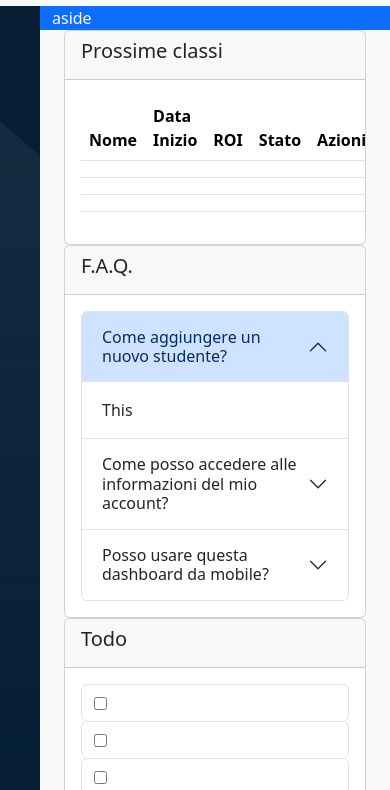
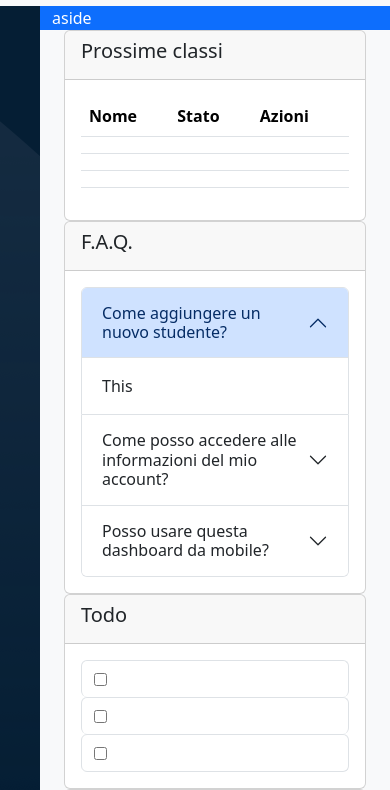
Before and after one commit to itschiaras/html-css-bootstrap-dashboard, a plain HTML site: page index.html in a window 390 px wide. Shown: the part 54-844 px from the top of the page. Drawn offline with nearby package versions, Linux system fonts and the light colour scheme.

Commit message:
fix to table

```diff
--- a/css/style.css
+++ b/css/style.css
@@ -49,6 +49,12 @@ main {
     height: 100%;
 }
 
+th, td, tr {
+    display: flex;
+    flex-grow: 1;
+}
+
+
 
 @media screen and (max-width: 576px) {
     #sidebar {
--- a/index.html
+++ b/index.html
@@ -91,34 +91,35 @@
                                                 <thead>
                                                     <tr>
                                                         <th scope="col">Nome</th>
-                                                        <th scope="col" class="">Data Inizio</th>
-                                                        <th scope="col" class="text-uppercase">roi</th>
-                                                        <th scope="col">Stato</th>
-                                                        <th scope="col">Azioni</th>
+                                                        <th scope="col" class="d-none d-sm-flex ps-0">Data Inizio</th>
+                                                        <th scope="col" class="text-uppercase d-none d-sm-flex ps-0">roi</th>
+                                                        <th scope="col" class="ps-0">Stato</th>
+                                                        <th scope="col" class="ps-0">Azioni</th>
                                                     </tr>
                                                 </thead>
                                                 <tbody>
                                                     <tr>
                                                         <th scope="row"></th>
                                                         <td></td>
-                                                        <td></td>
-                                                        <td></td>
+                                                        <td class="d-none d-sm-block"></td>
+                                                        <td class="d-none d-sm-block"></td>
                                                         <td></td>
                                                     </tr>
                                                     <tr>
                                                         <th scope="row"></th>
                                                         <td></td>
-                                                        <td></td>
-                                                        <td></td>
+                                                        <td class="d-none d-sm-block"></td>
+                                                        <td class="d-none d-sm-block"></td>
                                                         <td></td>
                                                     </tr>
                                                     <tr>
                                                         <th scope="row"></th>
                                                         <td></td>
-                                                        <td></td>
-                                                        <td></td>
+                                                        <td class="d-none d-sm-block"></td>
+                                                        <td class="d-none d-sm-block"></td>
                                                         <td></td>
                                                     </tr>
+
                                                 </tbody>
                                             </table>
 
```
